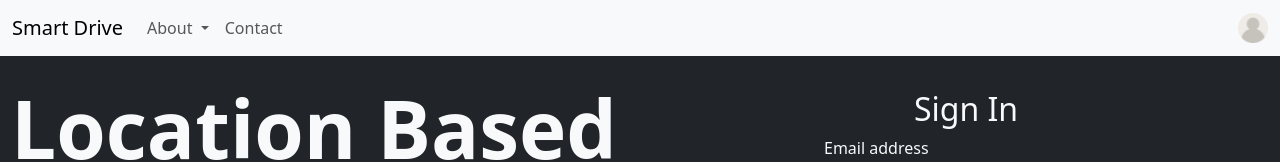
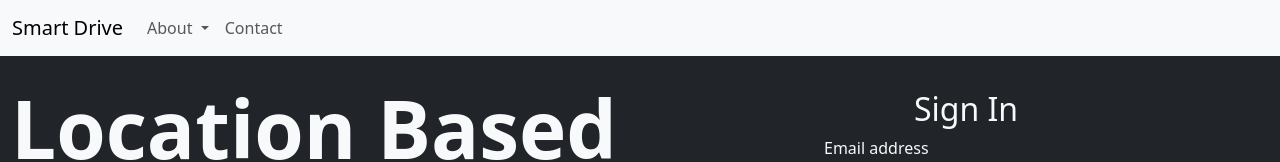
Before and after one commit to Reece-Lu/smart-drive-569a, a Vue app: page /#/login in a window 1280 px wide. Shown: the top 162 px of the page. Built offline with nearby package versions, Linux system fonts and the light colour scheme.

Commit message:
Homepage

```diff
--- a/src/views/Login.vue
+++ b/src/views/Login.vue
@@ -21,9 +21,6 @@
               <a class="nav-link" href="#">Contact</a>
             </li>
           </ul>
-          <a class="nav-link active" aria-current="page" href="#">
-            <img src="..\..\favicon_io\user.png" alt="icon" width="30" height="30">
-          </a>
         </div>
       </div>
     </nav>
```
